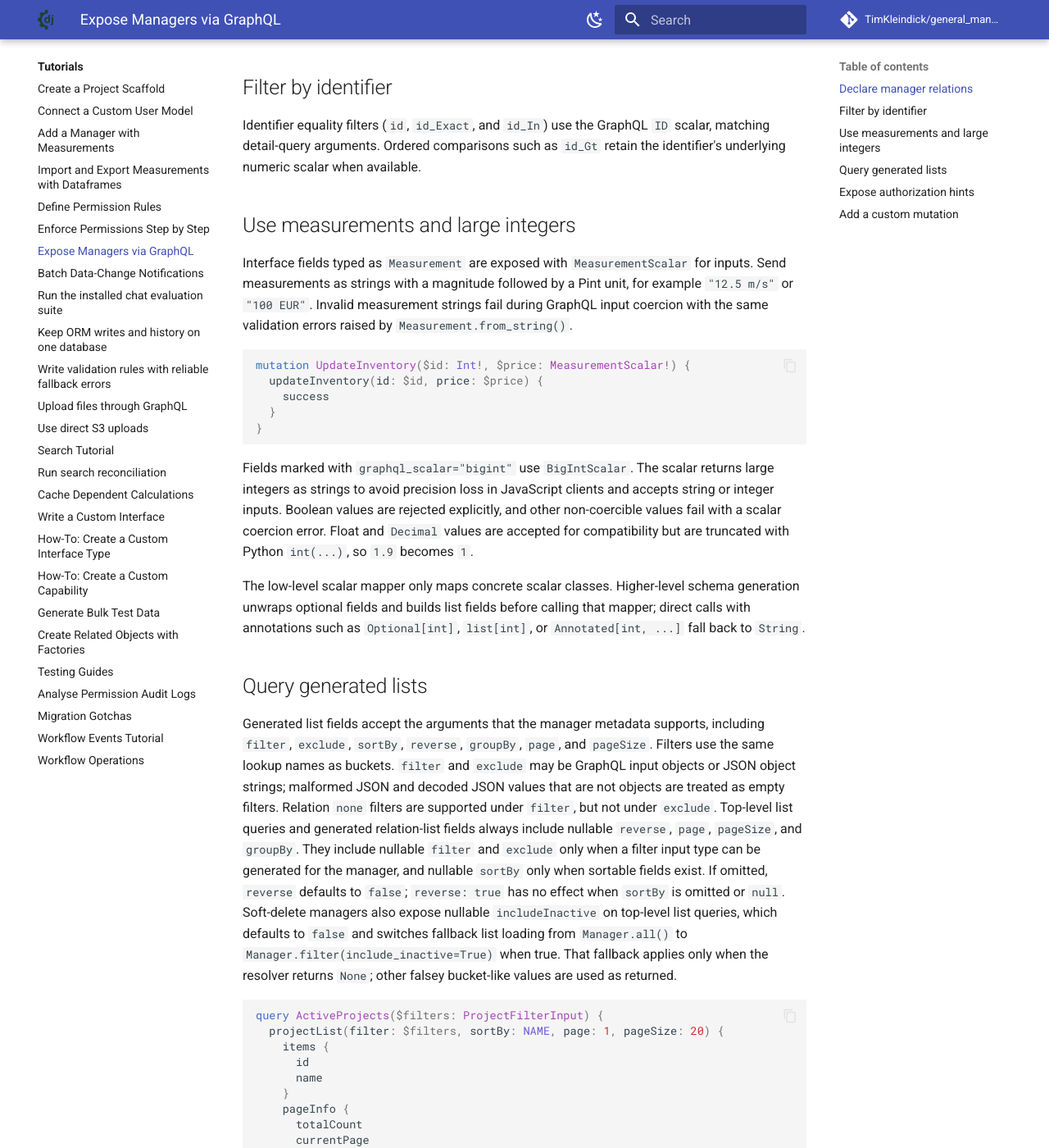
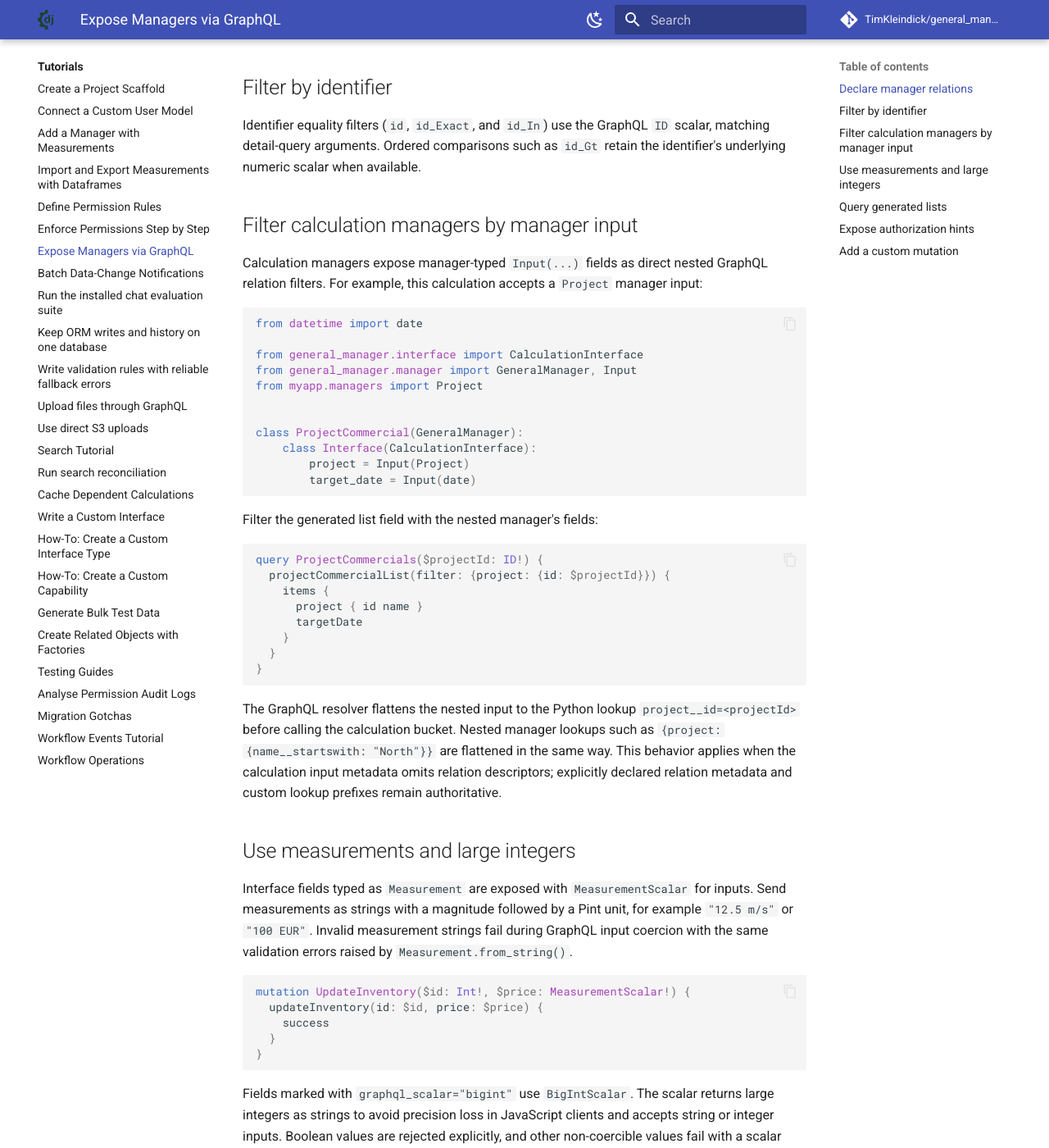
Before and after one commit to TimKleindick/general_manager, an MkDocs documentation site: the page built from docs/howto/expose_via_graphql.md, in a window 1280 px wide and 1400 px high, scrolled down 1402 px. Shown: the whole window at 82% size. Built offline with MkDocs 1.6.1 and Material for MkDocs 9.7.7, drawn with Linux system fonts in a browser that asks for light colours; comment, search, counter and statistics services are not loaded.

Commit message:
docs: document GraphQL calculation input filters

````diff
--- a/docs/howto/expose_via_graphql.md
+++ b/docs/howto/expose_via_graphql.md
@@ -67,6 +67,46 @@ mutations, and subscriptions.
 Identifier equality filters (`id`, `id_Exact`, and `id_In`) use the GraphQL
 `ID` scalar, matching detail-query arguments. Ordered comparisons such as
 `id_Gt` retain the identifier's underlying numeric scalar when available.
+
+## Filter calculation managers by manager input
+
+Calculation managers expose manager-typed `Input(...)` fields as direct nested
+GraphQL relation filters. For example, this calculation accepts a `Project`
+manager input:
+
+```python
+from datetime import date
+
+from general_manager.interface import CalculationInterface
+from general_manager.manager import GeneralManager, Input
+from myapp.managers import Project
+
+
+class ProjectCommercial(GeneralManager):
+    class Interface(CalculationInterface):
+        project = Input(Project)
+        target_date = Input(date)
+```
+
+Filter the generated list field with the nested manager's fields:
+
+```graphql
+query ProjectCommercials($projectId: ID!) {
+  projectCommercialList(filter: {project: {id: $projectId}}) {
+    items {
+      project { id name }
+      targetDate
+    }
+  }
+}
+```
+
+The GraphQL resolver flattens the nested input to the Python lookup
+`project__id=<projectId>` before calling the calculation bucket. Nested manager
+lookups such as `{project: {name__startswith: "North"}}` are flattened in the
+same way. This behavior applies when the calculation input metadata omits
+relation descriptors; explicitly declared relation metadata and custom lookup
+prefixes remain authoritative.
 
 ## Use measurements and large integers
 
````
Also changed, not shown: docs/api/graphql.md (+30 -0 lines), docs/concepts/interfaces/computed_data_interfaces.md (+7 -0 lines), docs/examples/graphql_queries.md (+27 -0 lines).
